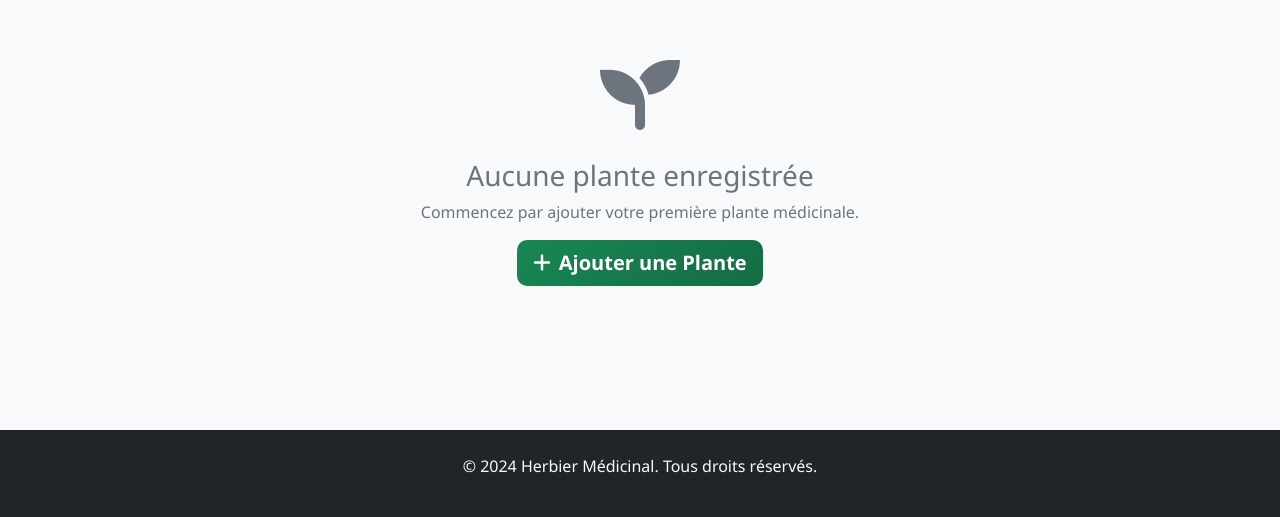
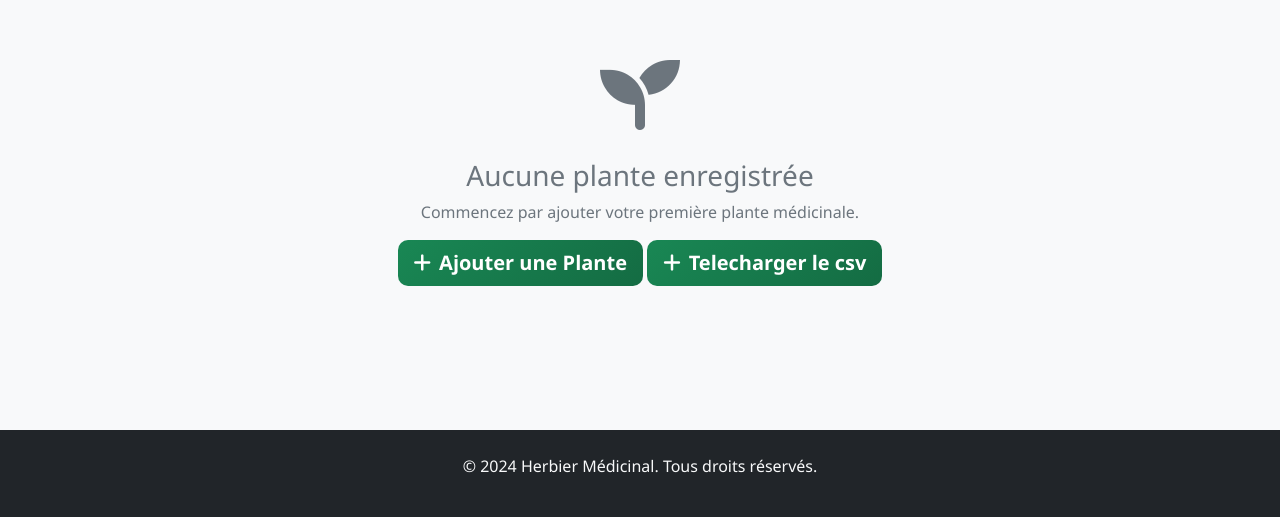
Before and after one commit to tafforzore/Collect-data, a Flask app: page /plants in a window 1280 px wide. Shown: the part 255-772 px from the top of the page. Run offline with Flask 3, Linux system fonts and the light colour scheme; data that the repository does not hold is empty; some libraries are stand-ins or nearby versions.

Commit message:
update response

```diff
--- a/app.py
+++ b/app.py
@@ -3,15 +3,18 @@ import requests
 import json
 import base64
 import os
+import csv
+import io
+from flask import make_response
 from werkzeug.utils import secure_filename
-
+# 1WmQ6_Ms5ho9mQBa4abYkrz47WAJXbfEHZN7_bZCzvKM
 app = Flask(__name__)
 app.secret_key = 'votre_cle_secrete_ici'
 app.config['UPLOAD_FOLDER'] = 'static/uploads'
 app.config['MAX_CONTENT_LENGTH'] = 16 * 1024 * 1024  # 16MB max
 
 # URL de votre Google Apps Script
-GOOGLE_SCRIPT_URL = "https://script.google.com/macros/s/AKfycbzAZksClzf5hQKC6QJrR7aeJQfuQQQ0hKbl8NE1UpRWlQqZouVn7mN0guiW8STlPJYlNw/exec"
+GOOGLE_SCRIPT_URL = "https://script.google.com/macros/s/AKfycbyoIB5cs79v2-66jVPLomTdf2mfvdRQq_WgYbqtDjpORJ36AsdG4vtqBDE3n9NssCsnpw/exec"
 
 # Créer le dossier uploads s'il n'existe pas
 os.makedirs(app.config['UPLOAD_FOLDER'], exist_ok=True)
@@ -84,15 +87,11 @@ def add_plant():
 
 @app.route('/plants')
 def plants():
+    plants_data = []
     try:
-        # Récupérer les plantes depuis l'API
-        response = requests.get(GOOGLE_SCRIPT_URL)
-        if response.status_code == 200:
-            plants_data = response.json()
-        else:
-            plants_data = []
-    except:
-        plants_data = []
+        print("cool")
+    except Exception as e:
+        print(f"Erreur lors de la récupération du CSV : {e}")
 
     return render_template('plants.html', plants=plants_data)
 
@@ -116,5 +115,23 @@ def api_add_plant():
     except Exception as e:
         return jsonify({'success': False, 'message': str(e)})
 
+@app.route('/plants/download-csv')
+def download_csv():
+    """Télécharger les données en CSV"""
+    try:
+        response = requests.get(GOOGLE_SCRIPT_URL+"?mode=csv")
+        if response.status_code == 200:
+            # Créer la réponse avec le CSV
+            output = make_response(response.text)
+            output.headers["Content-Disposition"] = "attachment; filename=plantes_medicinales.csv"
+            output.headers["Content-type"] = "text/csv; charset=utf-8"
+            return output
+        else:
+            flash("Erreur lors du téléchargement du CSV", "error")
+            return redirect(url_for('plants'))
+    except Exception as e:
+        flash(f"Erreur: {str(e)}", "error")
+        return redirect(url_for('plants'))
+
 if __name__ == '__main__':
     app.run(debug=True, host='0.0.0.0', port=5000)
--- a/templates/plants.html
+++ b/templates/plants.html
@@ -67,6 +67,9 @@
         <a href="{{ url_for('add_plant') }}" class="btn btn-success btn-lg">
             <i class="fas fa-plus me-2"></i>Ajouter une Plante
         </a>
+        <a href="{{ url_for('download_csv') }}" class="btn btn-success btn-lg">
+            <i class="fas fa-plus me-2"></i>Telecharger le csv
+        </a>
     </div>
     {% endif %}
 </div>
```
